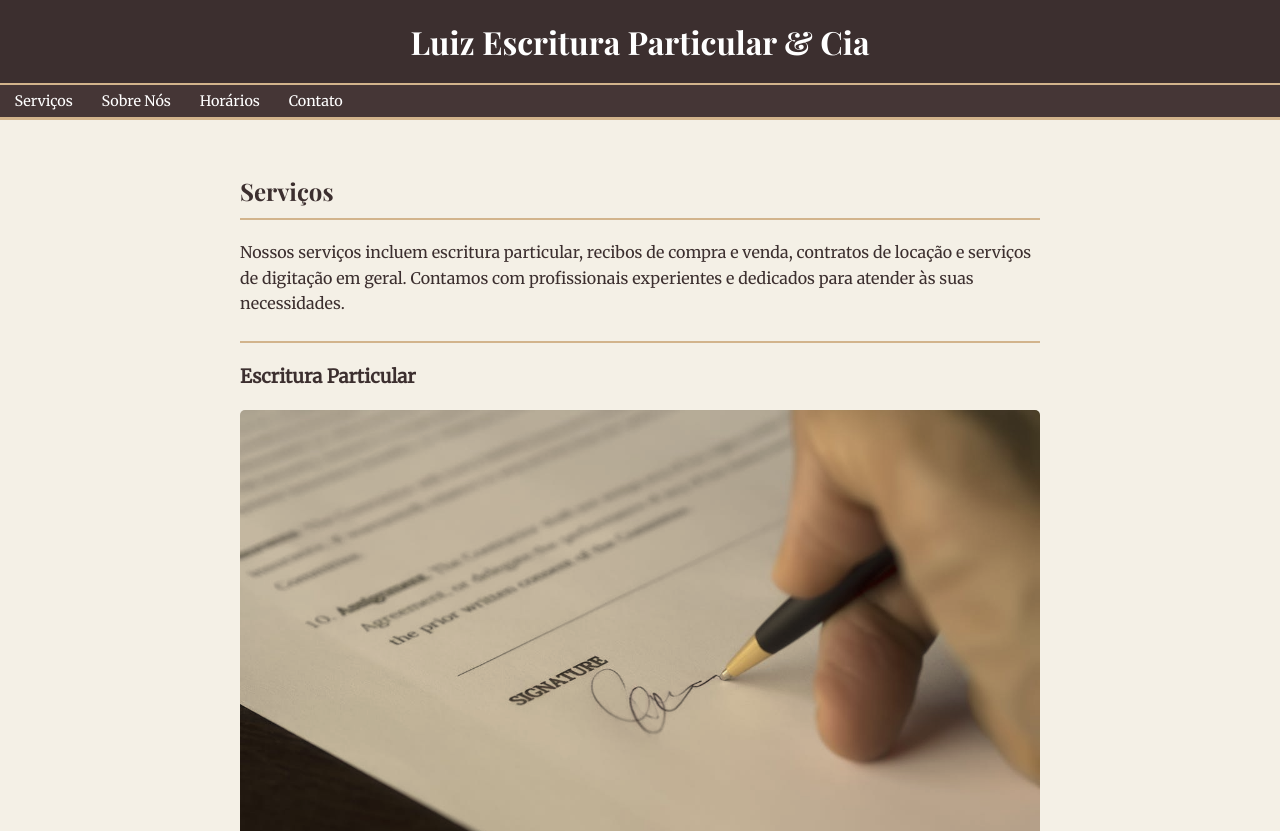
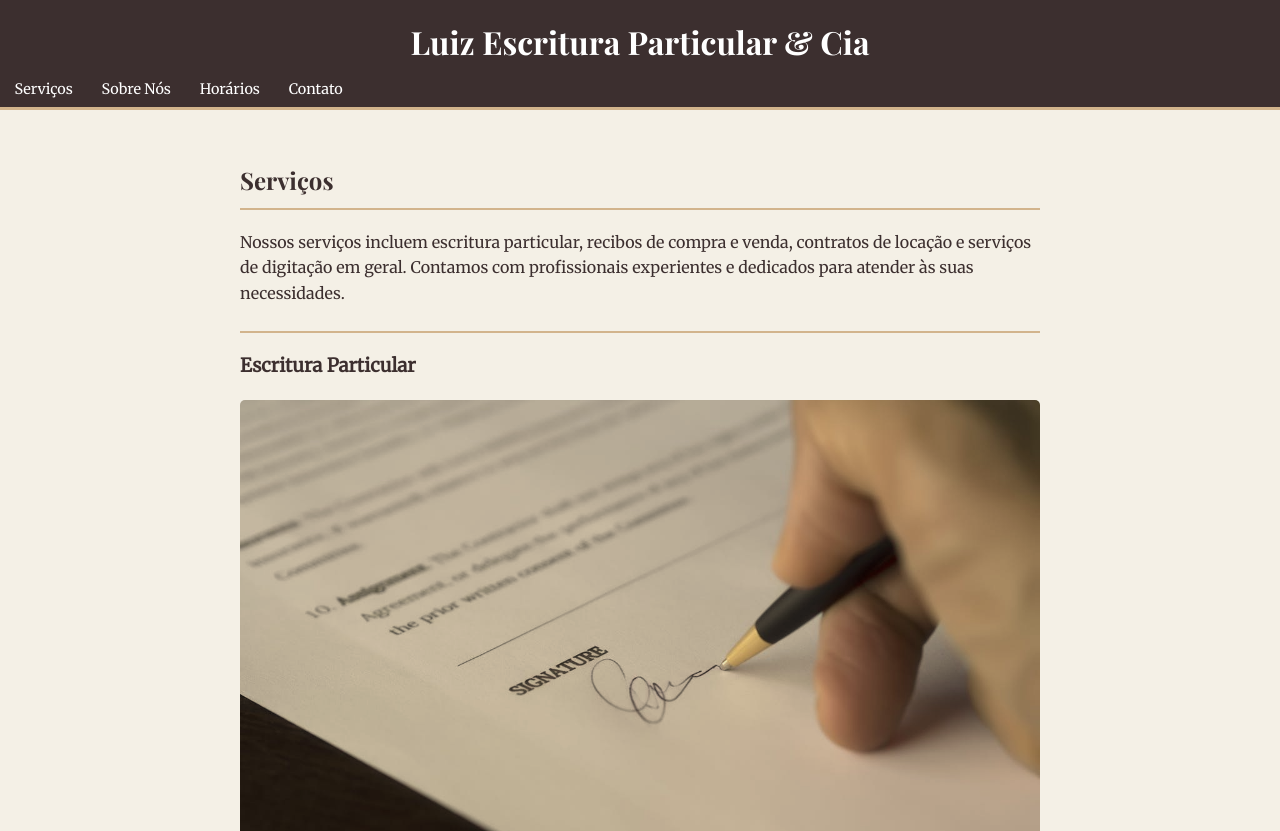
Before and after one commit to amxral/luiz-escrituras, a plain HTML site: page index.html in a window 1280 px wide. Shown: the top 831 px of the page. Drawn offline with nearby package versions, Linux system fonts and the light colour scheme.

Commit message:
Update styles.css

```diff
--- a/styles.css
+++ b/styles.css
@@ -15,13 +15,12 @@ body {
 header {
     background-color: #3c2f2f;
     color: white;
-    padding: 1rem;
+    padding: 1em 1em .3em;
     text-align: center;
-    border-bottom: 2px solid #d2b48c;
 }
 /* Navegação */
 nav {
-    background-color: #453636;
+    background-color: #3c2f2f;
     border-bottom: 3px solid #d2b48c;
     text-align: center;
     position: relative;
@@ -44,7 +43,7 @@ nav li {
 
 .nav-link {
     display: block;
-    padding: .3em 1em;
+    padding: .4em 1em;
     text-decoration: none;
     color: white;
     font-family: 'Merriweather', serif;
@@ -230,6 +229,7 @@ footer > p {
         align-items: center;
         justify-content: space-between; /* Se você quiser que eles fiquem nas extremidades opostas do header */
         padding: 20px; /* Ajuste conforme necessário */
+        border-bottom: 1px solid #d2b48c;
     }
 
     header h1 {
```
